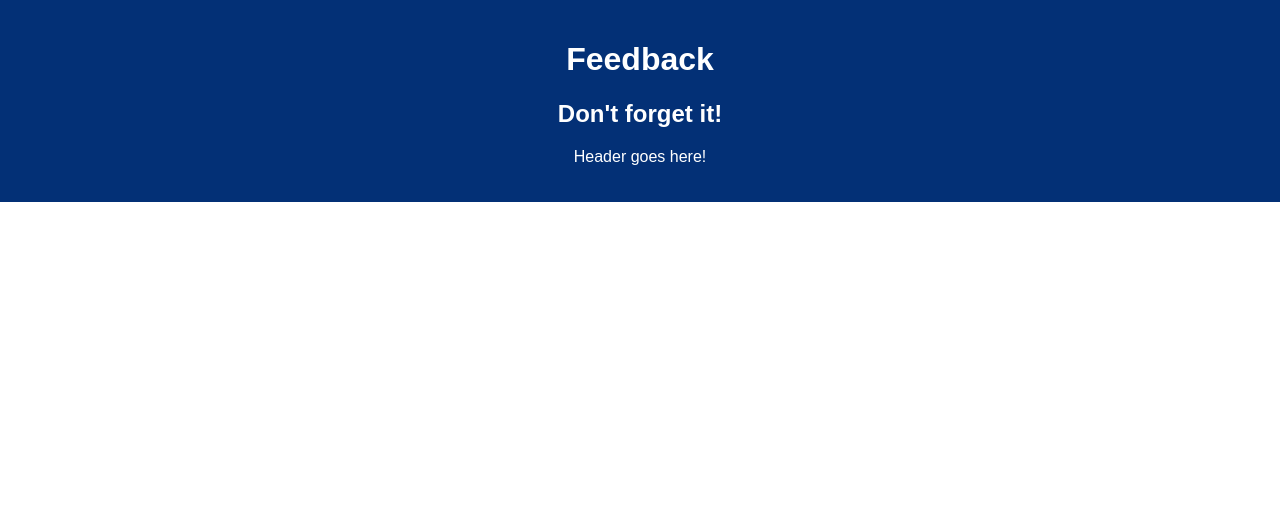
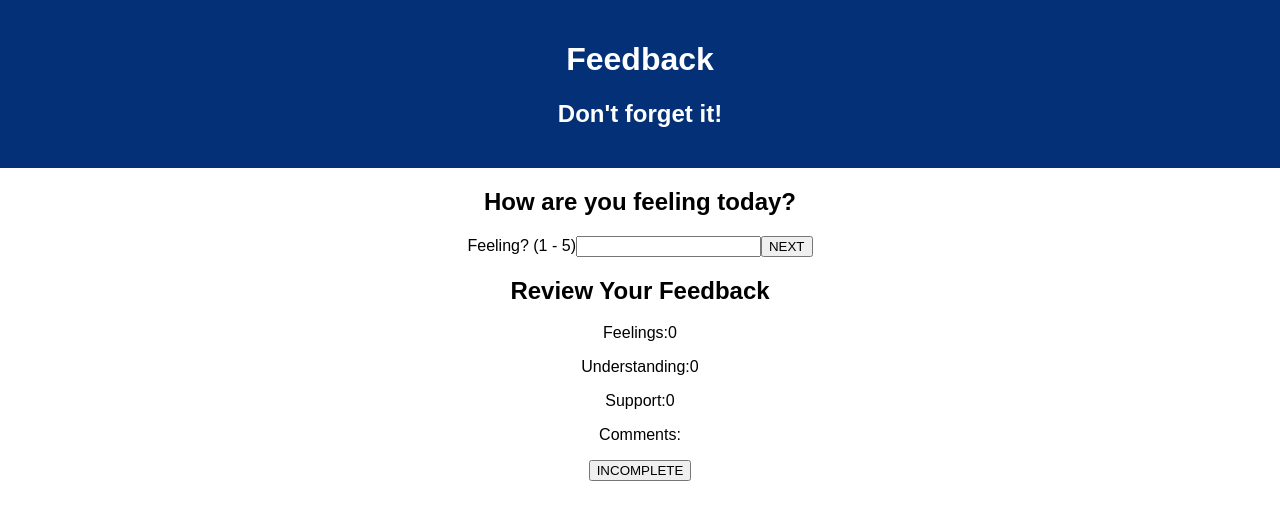
Before and after one commit to jessegjerde89/redux-feedback-loop-1, a React (Create React App) app: page / in a window 1280 px wide. Shown: the top 520 px of the page. Built offline with nearby package versions, Linux system fonts and the light colour scheme.

Commit message:
components can dispatch data to the reducers

```diff
--- a/package.json
+++ b/package.json
@@ -4,6 +4,7 @@
   "private": true,
   "proxy": "http://localhost:5000",
   "dependencies": {
+    "@material-ui/core": "^3.9.3",
     "axios": "^0.17.1",
     "pg": "^7.4.1",
     "react": "^16.8.6",
--- a/src/components/App/App.js
+++ b/src/components/App/App.js
@@ -5,25 +5,19 @@ import './App.css';
 import {connect} from 'react-redux';
 
 import Feeling from '../Feeling/Feeling';
-import Header from '../Header/Header.js';
 import Understanding from '../Understanding/Understanding';
 import Support from '../Support/Support';
 import Comments from '../Comments/Comments';
+
 
 class App extends Component {
   render() {
     return (
       <Router>
         <div className="App">
-          <header className="App-header">
-             <h1>Feedback</h1>
-             <h2>Don't forget it!</h2>
-             <Header />
-          </header>
 
-          <Route exact path='/feeling'
-            component={Feeling}
-          />
+          <Route exact path='/' component={Feeling}/>
+
           <Route exact path='/understanding'
             component={Understanding}
           />
--- a/src/components/Comments/Comments.js
+++ b/src/components/Comments/Comments.js
@@ -1,12 +1,30 @@
 import React, { Component } from 'react';
 import {connect} from 'react-redux';
+import Header from '../Header/Header'
+import ReviewFeedback from '../ReviewFeedback/ReviewFeedback';
 
 class Comments extends Component{
-    render(){
+    handleChange = (event) => {
+        this.props.dispatch({type: 'SET_COMMENTS', payload: event.target.value})
+    }
+
+    handleClick = () => {
+        this.props.history.push('/');
+    }
+
+    render() {
         return (
-            <p>comments goes here!</p>
+            <div>
+                <Header />
+                <h2>Any comments you want to leave?</h2>
+                <label>understanding? (1 - 5)</label>
+                <input onChange={this.handleChange} type="text"/>
+                <button onClick={this.handleClick}>NEXT</button>
+                <ReviewFeedback />
+            </div>
         )
     }
+
 }
 
 export default connect()(Comments);
--- a/src/components/Feeling/Feeling.js
+++ b/src/components/Feeling/Feeling.js
@@ -1,12 +1,33 @@
 import React, { Component } from 'react';
 import {connect} from 'react-redux';
+import Header from '../Header/Header';
+import ReviewFeedback from '../ReviewFeedback/ReviewFeedback';
+
+
 
 class Feeling extends Component{
-    render(){
+
+    handleChange = (event) => {
+        this.props.dispatch({type: 'SET_FEELING', payload: event.target.value})
+    }
+
+    handleClick = () => {
+        this.props.history.push('/understanding');
+    }
+
+    render() {
         return (
-            <p>feeling goes here!</p>
+            <div>
+                <Header />
+                <h2>How are you feeling today?</h2>
+                <label>Feeling? (1 - 5)</label>
+                <input onChange={this.handleChange} type="number"/>
+                <button onClick={this.handleClick}>NEXT</button>
+                <ReviewFeedback />
+            </div>
         )
     }
+
 }
 
 export default connect()(Feeling);
--- /dev/null
+++ b/src/components/Header/Header.css
@@ -0,0 +1,6 @@
+.App-header {
+    background-color: #033076;
+    min-height: 70px;
+    padding: 20px;
+    color: white;
+  }
--- a/src/components/Header/Header.js
+++ b/src/components/Header/Header.js
@@ -1,10 +1,18 @@
 import React, { Component } from 'react';
 import {connect} from 'react-redux';
+import './Header.css';
 
 class Header extends Component{
     render(){
         return (
-            <p>Header goes here!</p>
+            <div>
+            <header className="App-header">
+             <h1>Feedback</h1>
+             <h2>Don't forget it!</h2>
+
+          </header>
+            </div>
+
         )
     }
 }
--- /dev/null
+++ b/src/components/ReviewFeedback/ReviewFeedback.js
@@ -0,0 +1,21 @@
+import React, { Component } from 'react';
+import {connect} from 'react-redux';
+
+class ReviewFeedback extends Component{
+    render(){
+        return (
+            <div>
+              <h2>Review Your Feedback</h2>
+               <p>Feelings:0</p>
+               <p>Understanding:0</p>
+               <p>Support:0</p>
+               <p>Comments:</p>
+               <button>INCOMPLETE</button>
+
+            </div>
+
+        )
+    }
+}
+
+export default connect()(ReviewFeedback);
--- a/src/components/Support/Support.js
+++ b/src/components/Support/Support.js
@@ -1,12 +1,31 @@
 import React, { Component } from 'react';
 import {connect} from 'react-redux';
+import Header from '../Header/Header';
+import ReviewFeedback from '../ReviewFeedback/ReviewFeedback';
 
 class Support extends Component{
-    render(){
+
+    handleChange = (event) => {
+        this.props.dispatch({type: 'SET_SUPPORT', payload: event.target.value})
+    }
+
+    handleClick = () => {
+        this.props.history.push('/comments');
+    }
+
+    render() {
         return (
-            <p>Support goes here!</p>
+            <div>
+                <Header />
+                <h2>How well are you being supported?</h2>
+                <label>support? (1 - 5)</label>
+                <input onChange={this.handleChange} type="number"/>
+                <button onClick={this.handleClick}>NEXT</button>
+                <ReviewFeedback />
+            </div>
         )
     }
+
 }
 
 export default connect()(Support);
--- a/src/components/Understanding/Understanding.js
+++ b/src/components/Understanding/Understanding.js
@@ -1,12 +1,32 @@
 import React, { Component } from 'react';
 import {connect} from 'react-redux';
+import Header from '../Header/Header';
+import ReviewFeedback from '../ReviewFeedback/ReviewFeedback';
+
+
 
 class Understanding extends Component{
-    render(){
+    handleChange = (event) => {
+        this.props.dispatch({type: 'SET_UNDERSTANDING', payload: event.target.value})
+    }
+
+    handleClick = () => {
+        this.props.history.push('/support');
+    }
+
+    render() {
         return (
-            <p>understanding goes here!</p>
+            <div>
+                <Header />
+                <h2>How well are you understanding the content?</h2>
+                <label>understanding? (1 - 5)</label>
+                <input onChange={this.handleChange} type="number"/>
+                <button onClick={this.handleClick}>NEXT</button>
+                <ReviewFeedback />
+            </div>
         )
     }
+
 }
 
 export default connect()(Understanding);
--- a/src/index.js
+++ b/src/index.js
@@ -8,27 +8,51 @@ import {Provider} from 'react-redux'
 import logger from 'redux-logger'
 
 
-const feedback = {
-    feeling : 0,
-    understanding : 0,
-    support : 0,
-    comments : ''
-}
+//  const feedback = {
+//      feeling : 0,
+//      understanding : 0,
+//      support : 0,
+//      comments : ''
+//  }
 
-const feedbackReducer = (state=feedback , action) => {
-    console.log('in feedback reducer', state);
-    if(action.type === 'SET_FEEDBACK') {
-        return {
-            ...state,
-            [action.name]: action.payload
-        }
+const feelingReducer = (state =[], action) => {
+    if (action.type === "SET_FEELING") {
+
+        return action.payload;
+    }
+    return state;
+};
+
+const understandingReducer = (state = [], action) => {
+    if (action.type === "SET_UNDERSTANDING") {
+
+        return action.payload;
+    }
+    return state;
+};
+
+const commentsreducer = (state = [], action) => {
+    if (action.type === "SET_COMMENTS") {
+
+        return action.payload;
+    }
+    return state;
+};
+
+const supportReducer = (state = [], action) => {
+    if (action.type === "SET_SUPPORT") {
+
+        return action.payload;
     }
     return state;
 };
 
 const storeInstance = createStore (
     combineReducers({
-        feedbackReducer
+        feelingReducer,
+        understandingReducer,
+        supportReducer,
+        commentsreducer
     }),
     applyMiddleware(logger)
 )
```
Also changed, not shown: 1 other file (tests, documents, lock files or other folders).
